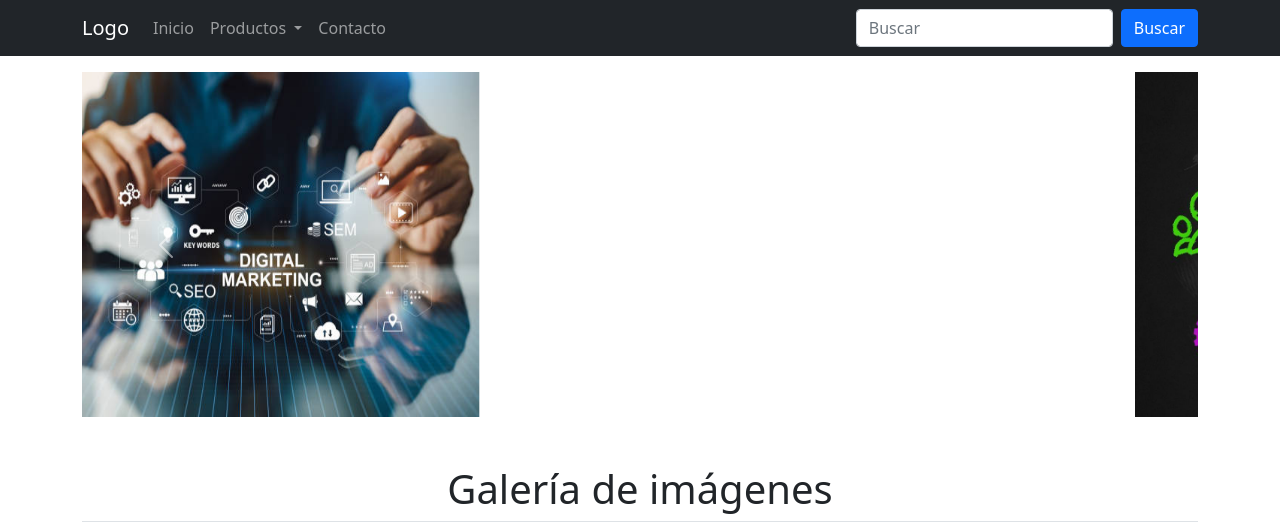
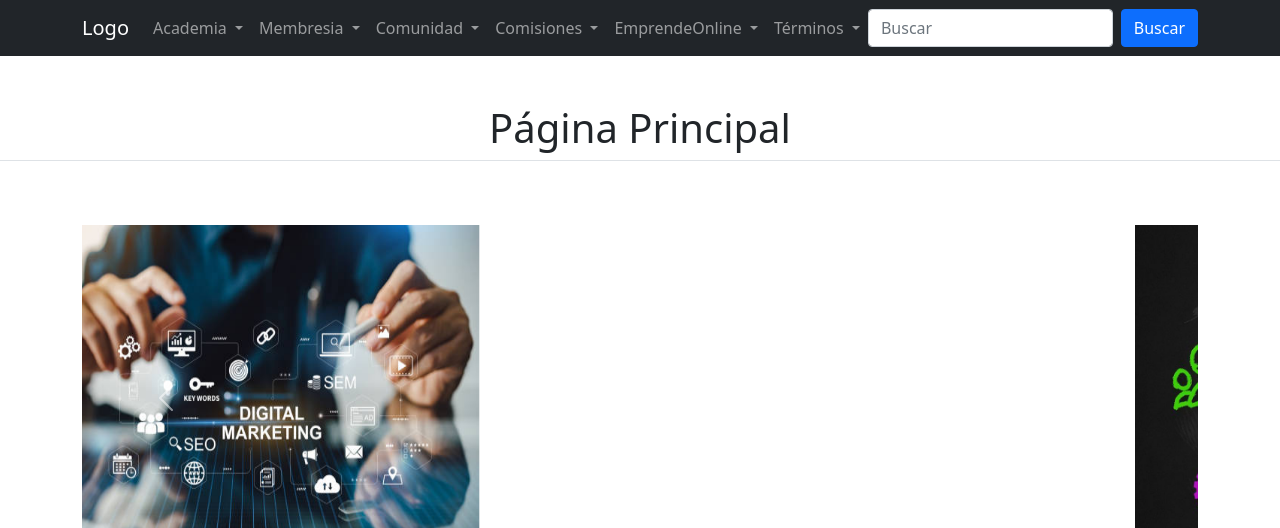
Before and after one commit to MARSFOREVER472/SitioWeb_Marketing, a plain HTML site: page index.html in a window 1280 px wide. Shown: the top 528 px of the page. Drawn offline with Linux system fonts and the light colour scheme.

Commit message:
Personalizando el "navbar" para una empresa!!!!

```diff
--- a/index.html
+++ b/index.html
@@ -31,37 +31,122 @@
                     <!-- Enlaces -->
 
                     <ul class="navbar-nav me-auto">
-                        <li class="nav-item">
-                            <a href="#" class="nav-link">Inicio</a>
+                        <li class="nav-item dropdown">
+                            <a
+                                href="#"
+                                class="nav-link dropdown-toggle"
+                                id="submenuAcademia"
+                                role="button"
+                                data-bs-toggle="dropdown"
+                                aria-expanded="false"
+                            >
+                                Academia
+                            </a>
+
+                            <!-- Sub-elementos -->
+
+                            <ul class="dropdown-menu" aria-labelledby="subMenuAcademia">
+                                <li><a href="#" class="dropdown-item">Ver Academia</a></li>
+                            </ul>
                         </li>
-
-                        <!-- Dropdown -->
 
                         <li class="nav-item dropdown">
                             <a
                                 href="#"
                                 class="nav-link dropdown-toggle"
-                                id="submenuProductos"
+                                id="submenuMembresia"
                                 role="button"
                                 data-bs-toggle="dropdown"
                                 aria-expanded="false"
                             >
-                                Productos
+                                Membresia
                             </a>
 
                             <!-- Sub-elementos -->
 
-                            <ul class="dropdown-menu" aria-labelledby="subMenuProductos">
-                                <li><a href="#" class="dropdown-item">Computadoras</a></li>
-                                <li><a href="#" class="dropdown-item">Laptops</a></li>
-                                <li><a href="#" class="dropdown-item">Smartphones</a></li>
-                                <li><a href="#" class="dropdown-item">Drones</a></li>
-                                <li><a href="#" class="dropdown-item">Accesorios</a></li>
+                            <ul class="dropdown-menu" aria-labelledby="subMenuMembresia">
+                                <li><a href="#" class="dropdown-item">Pagar</a></li>
                             </ul>
                         </li>
 
-                        <li class="nav-item">
-                            <a href="#" class="nav-link">Contacto</a>
+                        <li class="nav-item dropdown">
+                            <a
+                                href="#"
+                                class="nav-link dropdown-toggle"
+                                id="subMenuComunidad"
+                                role="button"
+                                data-bs-toggle="dropdown"
+                                aria-expanded="false"
+                            >
+                                Comunidad
+                            </a>
+
+                            <!-- Sub-elementos -->
+
+                            <ul class="dropdown-menu" aria-labelledby="subMenuComunidad">
+                                <li><a href="#" class="dropdown-item">Mi Comunidad</a></li>
+                            </ul>
+                        </li>
+
+                        <li class="nav-item dropdown">
+                            <a
+                                href="#"
+                                class="nav-link dropdown-toggle"
+                                id="submenuComisiones"
+                                role="button"
+                                data-bs-toggle="dropdown"
+                                aria-expanded="false"
+                            >
+                                Comisiones
+                            </a>
+
+                            <!-- Sub-elementos -->
+
+                            <ul class="dropdown-menu" aria-labelledby="subMenuComisiones">
+                                <li><a href="#" class="dropdown-item">Generadas</a></li>
+                                <li><a href="#" class="dropdown-item">Liberadas</a></li>
+                                <li><a href="#" class="dropdown-item">Por confirmar</a></li>
+                                <li><a href="#" class="dropdown-item">Confirmadas</a></li>
+                                <li><a href="#" class="dropdown-item">Pagadas</a></li>
+                            </ul>
+                        </li>
+
+                        <li class="nav-item dropdown">
+                            <a
+                                href="#"
+                                class="nav-link dropdown-toggle"
+                                id="submenuEmprendeOnline"
+                                role="button"
+                                data-bs-toggle="dropdown"
+                                aria-expanded="false"
+                            >
+                                EmprendeOnline
+                            </a>
+
+                            <!-- Sub-elementos -->
+
+                            <ul class="dropdown-menu" aria-labelledby="subMenuEmprendeOnline">
+                                <li><a href="#" class="dropdown-item">Programa de afiliados</a></li>
+                            </ul>
+                        </li>
+
+                        <li class="nav-item dropdown">
+                            <a
+                                href="#"
+                                class="nav-link dropdown-toggle"
+                                id="subMenuTerminos"
+                                role="button"
+                                data-bs-toggle="dropdown"
+                                aria-expanded="false"
+                            >
+                                Términos
+                            </a>
+
+                            <!-- Sub-elementos -->
+
+                            <ul class="dropdown-menu" aria-labelledby="subMenuTerminos">
+                                <li><a href="#" class="dropdown-item">Términos y condiciones</a></li>
+                            </ul>
                         </li>
                     </ul>
 
@@ -83,6 +168,14 @@
             </div>
         </nav>
     </header>
+
+    <div class="row py-5">
+            <div class="col">
+                <div class="border-bottom">
+                    <h1 class="text-center">Página Principal</h1>
+                </div>
+            </div>
+        </div>
 
     <main class="container">
 
```
